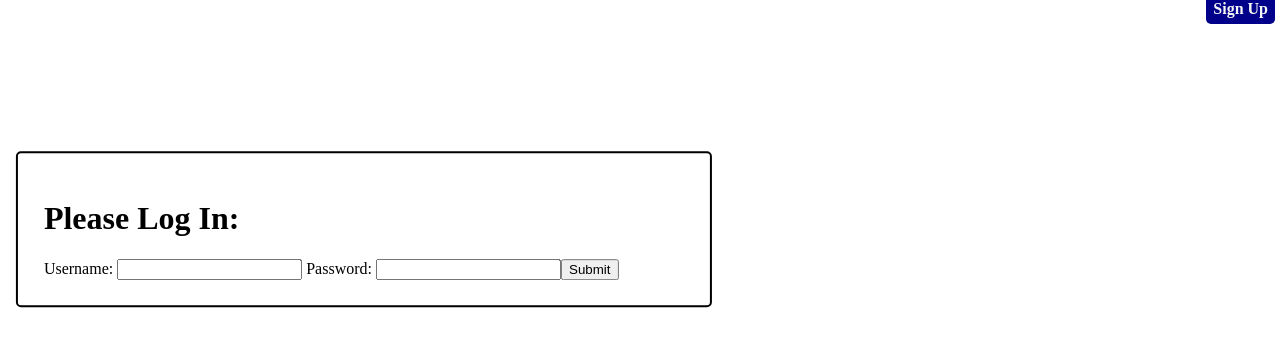
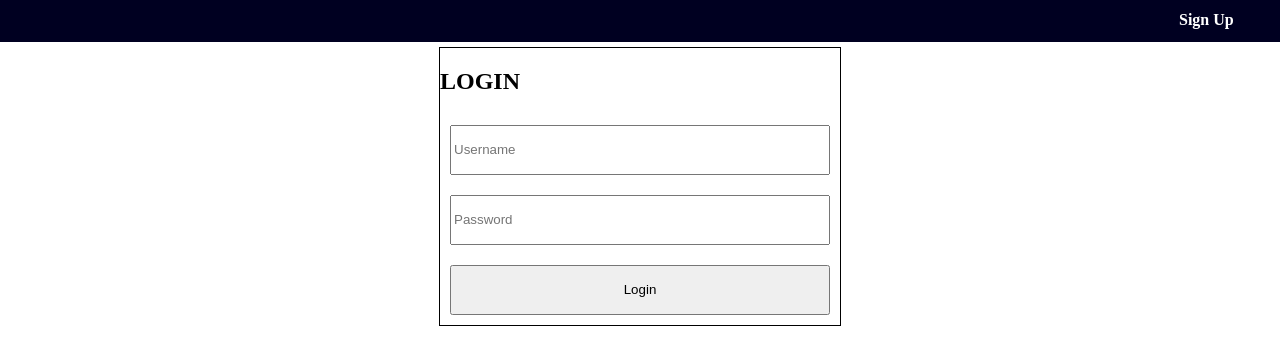
Before and after one commit to mdoudy90/alt-budget, a React (Create React App) app in the folder client/: page / in a window 1280 px wide. Shown: the top 364 px of the page. Built offline with nearby package versions, Linux system fonts and the light colour scheme; the HTML template or start-up script is replaced by a standard one.

Commit message:
added to styles.css

```diff
--- a/client/src/App.jsx
+++ b/client/src/App.jsx
@@ -130,20 +130,20 @@ class App extends React.Component {
     const isLoggedIn = this.state.loggedIn;
     if (isLoggedIn) {
       return (
-        <span
+        <div
           className="logout nav"
           onClick={() => {
             this.logout();
           }}
         >
           Logout
-        </span>
+        </div>
       );
     } else {
       return (
-        <span className="signup nav" onClick={() => this.changeView("signup")}>
+        <div className="signup nav" onClick={() => this.changeView("signup")}>
           Sign Up
-        </span>
+        </div>
       );
     }
   }
@@ -160,27 +160,27 @@ class App extends React.Component {
     return (
       <div>
         <div className="navbar">
-          {this.state.loggedIn && <span className="home nav" onClick={() => this.changeView("home")}>
+          {this.state.loggedIn && <div className="home nav" onClick={() => this.changeView("home")}>
             Home
-          </span>}
-          {this.state.loggedIn && <span
+          </div>}
+          {this.state.loggedIn && <div
             className="budget nav"
             onClick={() => this.changeView("budget")}
           >
             Budget
-          </span>}
-          {this.state.loggedIn && <span
+          </div>}
+          {this.state.loggedIn && <div
             className="wishlist nav"
             onClick={() => this.changeView("wishlist")}
           >
             Wishlist
-          </span>}
-          {this.state.loggedIn && <span
+          </div>}
+          {this.state.loggedIn && <div
             className="preferences nav"
             onClick={() => this.changeView("preferences")}
           >
             Preferences
-          </span>}
+          </div>}
           {this.logoutButton()}
         </div>
         <div>{this.renderView()}</div>
--- a/client/src/Login.jsx
+++ b/client/src/Login.jsx
@@ -22,18 +22,12 @@ class Login extends React.Component {
 
   render() {
     return (
-      <div className='login'>
-        <h1>Please Log In:</h1>
-        <form>
-          <label>Username:{'  '}
-            <input name='username' type='text' onChange={this.handleChange} />
-          </label>{'    '}
-          <label>Password:{'  '}
-            <input name='password' type='text' onChange={this.handleChange} />
-          </label>
-          <button onClick={(e) => this.props.sendLogin(e, this.state.username, this.state.password)}>Submit</button>
+        <form className='login-form'>
+          <h2>LOGIN</h2>
+          <input name='username' type='text' onChange={this.handleChange} placeholder='Username'/>
+          <input name='password' type='text' onChange={this.handleChange} placeholder='Password'/>
+          <button onClick={(e) => this.props.sendLogin(e, this.state.username, this.state.password)}>Login</button>
         </form>
-      </div>
     )
   }
 }
--- a/client/src/components/Comparison.jsx
+++ b/client/src/components/Comparison.jsx
@@ -12,8 +12,8 @@ class Comparison extends React.Component {
   }
 
   getAltProducts() {
-    let minPrice = Math.floor(this.props.badSpending * .9);
-    let maxPrice = Math.floor(this.props.badSpending * 1.1);
+    let minPrice = Math.floor(this.props.badSpending * .8);
+    let maxPrice = Math.floor(this.props.badSpending);
     let keyword = this.props.preferences.length ? this.props.preferences[Math.floor(Math.random() * this.props.preferences.length)] : 'watch';
 
     let productParams = JSON.stringify({ minPrice, maxPrice, keyword });
@@ -32,23 +32,20 @@ class Comparison extends React.Component {
 
   render() {
     return (
-
       <div>
-      {this.state.isFetching ? <div>Loading...</div> : <div>
-
-      <p>Spent ${this.props.badSpending} on Alcohol & Bars</p>
-      <div>Instead, could have bought</div>
-      <div><img src={`${this.state.altProductData.Images[0].url_fullxfull}`} style={{height: '200px'}}/></div>
-      <div>{ this.state.altProductData.price }</div>
-      <div>{ this.state.altProductData.title }</div>
-      <div>{ this.state.altProductData.url }</div>
-      <div>{ this.state.altProductData.description }</div>
-
-      </div>}
+        {
+        this.state.isFetching ?
+          <div>Loading...</div> :
+          <div>
+            <p>Spent ${this.props.badSpending} on Alcohol & Bars</p>
+            <div>Instead, could have bought</div>
+            <div><img src={`${this.state.altProductData.Images[0].url_fullxfull}`} style={{height: '200px'}}/></div>
+            <div>{ `$${this.state.altProductData.price}` }</div>
+            <div> <a href={`${this.state.altProductData.url}`}>{ `${this.state.altProductData.title.split('').slice(0,30).join('')}...` }</a></div>
+          </div>
+        }
       </div>
-    )
-
-    ;
+    );
   }
 }
 
--- a/client/src/styles.css
+++ b/client/src/styles.css
@@ -4,6 +4,45 @@ body {
 }
 
 .navbar {
+  border: 1px solid rgb(0, 0, 33);
+  background-color: rgb(0, 0, 33);
+  display: grid;
+  grid-template-rows: 40px;
+  grid-template-columns: auto;
+  justify-content: end;
+}
+
+.navbar div {
+  width: 100px;
+  grid-row: 1;
+  color: #fff;
+  padding-top: 10px;
+  font-weight: bold;
+  cursor: pointer;
+}
+
+.navbar div:hover {
+  color: rgb(211, 211, 211);
+}
+
+.login-form {
+  border: 1px solid #000;
+  width: 400px;
+  display: grid;
+  grid-template-rows: 1fr 70px 70px 70px;
+  margin: 5px auto;
+}
+
+.login-form input,
+.login-form button {
+  margin: 10px;
+}
+
+.login-form button {
+  cursor: pointer;
+}
+
+/* .navbar {
   float: right;
 }
 
@@ -31,7 +70,7 @@ body {
   top: 20%;
   left: 20%;
   transform: translate(-40%, -30%);
-}
+} */
 
 .preferences-container {
   display: grid;
```
Also changed, not shown: 1 other file (tests, documents, lock files or other folders).
